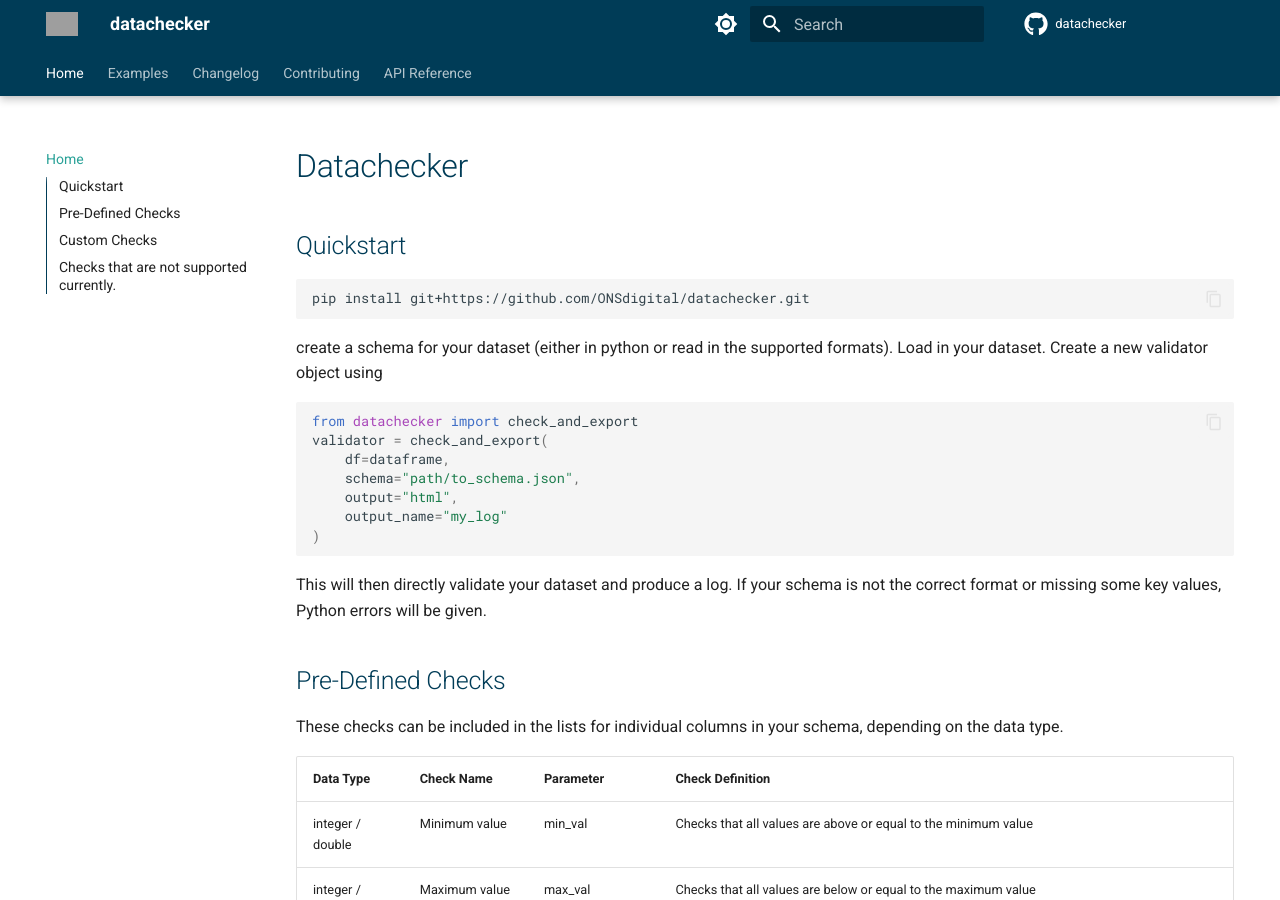
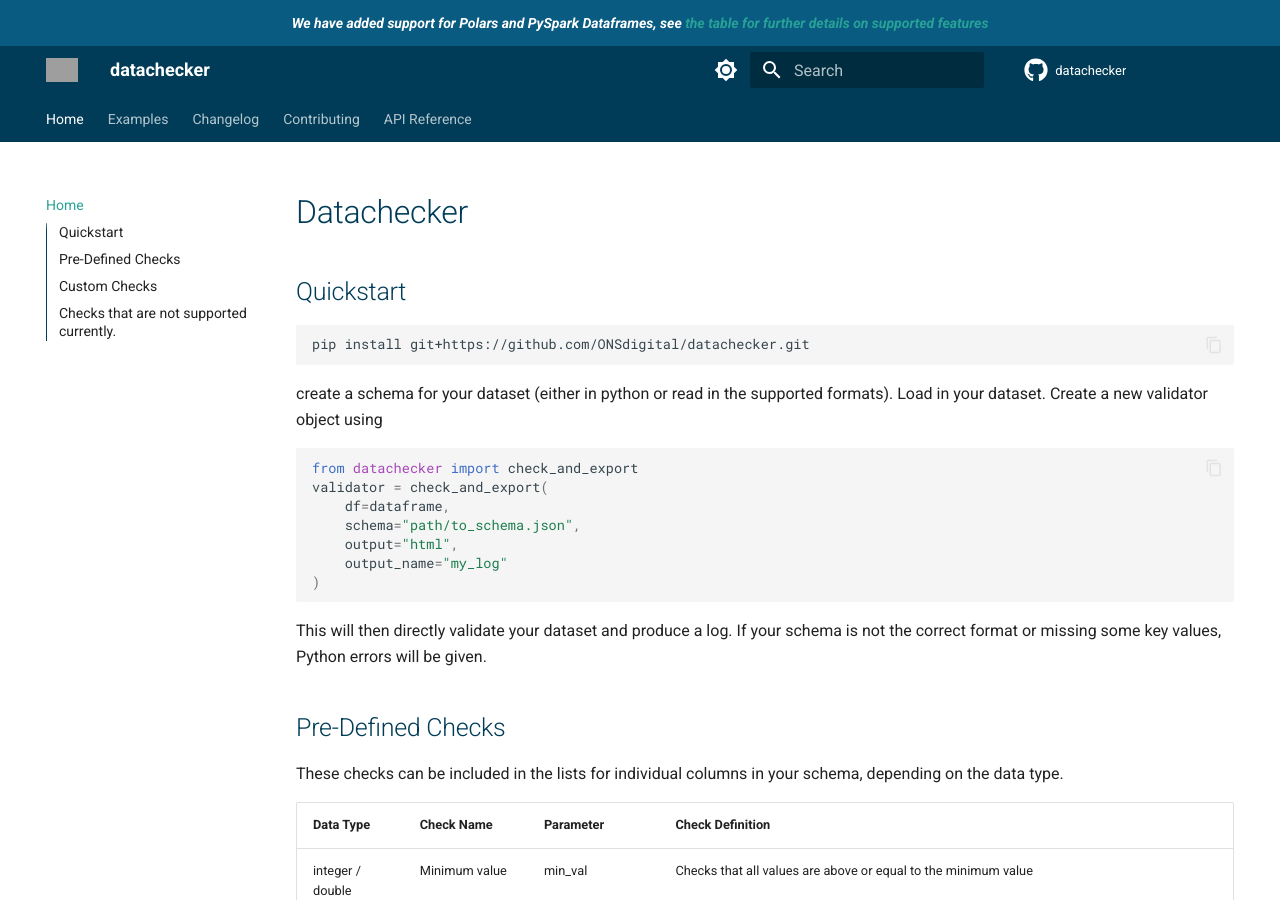
Before and after one commit to ONSdigital/datachecker, an MkDocs documentation site: the page built from docs/index.md, in a window 1280 px wide and 900 px high. Built offline with MkDocs 1.6.1 and Material for MkDocs 9.7.7, drawn with Linux system fonts in a browser that asks for light colours; comment, search, counter and statistics services are not loaded; grey boxes are pictures that could not be loaded.

Commit message:
adding announcement banner and status table to docs.

```diff
--- a/docs/index.md
+++ b/docs/index.md
@@ -83,9 +83,9 @@
 | Maximum value                   | ✓ | ✓ | ✓ |
 | Minimum length                  | ✓ | ✓ | ✓ |
 | Maximum length                  | ✓ | ✓ | ✓ |
-| Allowed strings (using lists)   | ✓ | ✗ | ✓ |
-| Allowed strings (using regex)   | ✓ | ✗ | ✗ |
-| Forbidden strings (using lists) | ✓ | ✗ | ✓ |
+| Allowed strings (using lists)   | ✓ | ✓ | ✓ |
+| Allowed strings (using regex)   | ✓ | ✓ | ✗ |
+| Forbidden strings (using lists) | ✓ | ✓ | ✓ |
 | Forbidden strings (using regex) | ✗ | ✗ | ✗ |
 | Minimum decimal places          | ✓ | ✗ | ✗ |
 | Maximum decimal places          | ✓ | ✗ | ✗ |
--- a/mkdocs.yml
+++ b/mkdocs.yml
@@ -64,6 +64,7 @@
     - navigation.expand
     - navigation.tabs.sticky
     - navigation.footer
+  custom_dir: overrides
 
 markdown_extensions:
   - pymdownx.highlight:
--- /dev/null
+++ b/overrides/main.html
@@ -0,0 +1,8 @@
+{% extends "base.html" %}
+
+{% block announce %}
+  <!-- Add announcement here, including arbitrary HTML -->
+  <div style="text-align: center;">
+    <strong><em>We have added support for Polars and PySpark Dataframes, see <a href="/#pandas-polars-and-pyspark-check-status">the table for further details on supported features</a></em></strong>
+  </div>
+{% endblock %}
--- a/pyproject.toml
+++ b/pyproject.toml
@@ -58,7 +58,7 @@
     "grpcio"
 ]
 docs = [
-    "mkdocs",
+    "mkdocs<2.0.0",
     "mkdocs-material",
     "mkdocstrings[python]",
     "mkdocs-git-revision-date-localized-plugin",
```
